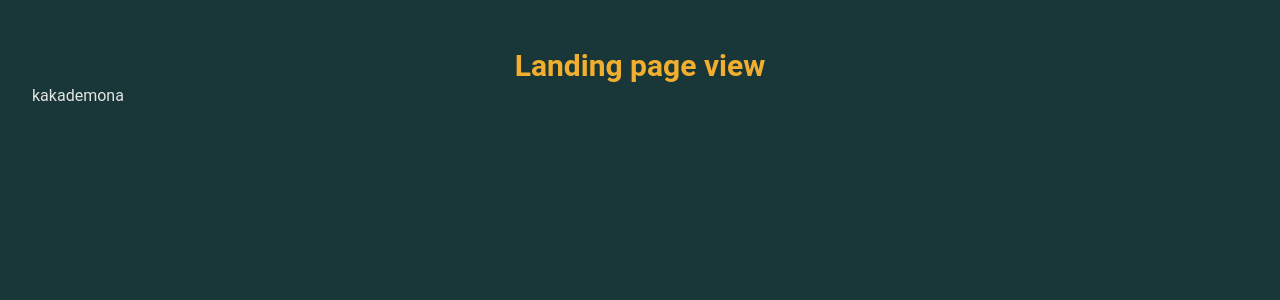
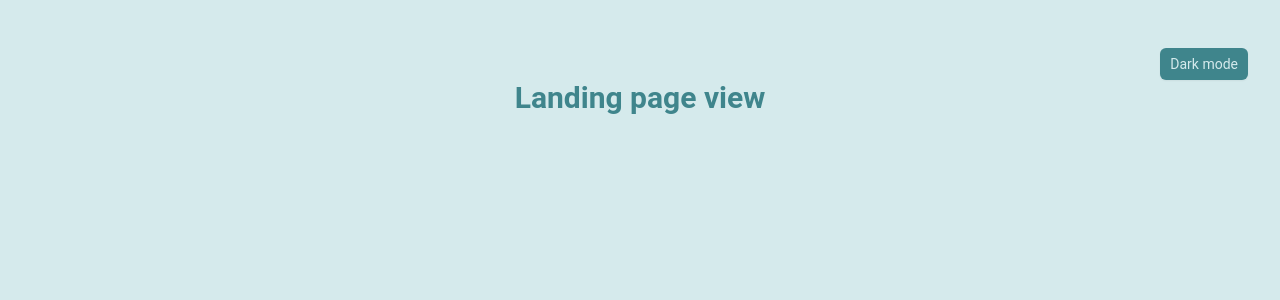
Before and after one commit to rrzadca/simple-messager, an Angular app: page / in a window 1280 px wide. Shown: the top 300 px of the page. Built offline with nearby package versions, Linux system fonts and the light colour scheme.

Commit message:
add dark theme feature

```diff
--- a/src/app/app.component.html
+++ b/src/app/app.component.html
@@ -1,4 +1,6 @@
-<div class="p-4 md:px-8 md:py-12">
+<div class="flex flex-col p-4 md:px-8 md:py-12">
+    <sm-button [variant]="'secondary'" class="self-end" (click)="toggleTheme()">
+        {{ themeButtonLabel$$() }}
+    </sm-button>
     <router-outlet></router-outlet>
-    <span>kakademona</span>
 </div>
--- a/src/app/app.component.ts
+++ b/src/app/app.component.ts
@@ -1,11 +1,18 @@
-import { Component } from '@angular/core';
+import {
+    ChangeDetectionStrategy,
+    Component,
+    computed,
+    inject,
+} from '@angular/core';
 import { CommonModule } from '@angular/common';
 import { RouterOutlet } from '@angular/router';
+import { ButtonComponent } from './components/button/button.component';
+import { ThemeService } from './services/theme.service';
 
 @Component({
     selector: 'app-root',
     standalone: true,
-    imports: [CommonModule, RouterOutlet],
+    imports: [CommonModule, RouterOutlet, ButtonComponent],
     templateUrl: './app.component.html',
     styles: [
         `
@@ -14,7 +21,16 @@ import { RouterOutlet } from '@angular/router';
             }
         `,
     ],
+    changeDetection: ChangeDetectionStrategy.OnPush,
 })
 export class AppComponent {
-    title = 'Simple Messager';
+    private readonly themeService = inject(ThemeService);
+
+    protected themeButtonLabel$$ = computed(() => {
+        return this.themeService.isDarkTheme$$() ? 'Light mode' : 'Dark mode';
+    });
+
+    protected toggleTheme() {
+        this.themeService.toggleTheme();
+    }
 }
--- a/src/app/components/button/button.component.ts
+++ b/src/app/components/button/button.component.ts
@@ -7,7 +7,13 @@ export type ButtonVariant = 'primary' | 'secondary';
     standalone: true,
     imports: [],
     templateUrl: './button.component.html',
-    styleUrl: './button.component.scss',
+    styles: [
+        `
+            :host {
+                display: block;
+            }
+        `,
+    ],
 })
 export class ButtonComponent {
     protected variant$$ = signal<ButtonVariant>('primary');
@@ -22,18 +28,27 @@ export class ButtonComponent {
 
     private getCssClasses(variant: ButtonVariant): string {
         const cssClasses: string[] = [
-            'shadow-sm focus-visible:outline focus-visible:outline-2 focus-visible:outline-offset-2 focus-visible:outline-primary-200',
+            'shadow-sm rounded-md px-2.5 py-1.5 text-sm',
         ];
+        cssClasses.push(
+            'focus-visible:outline focus-visible:outline-2 focus-visible:outline-offset-2 focus-visible:outline-primary-200',
+        );
 
         switch (variant) {
             case 'primary':
                 cssClasses.push(
-                    'text-white bg-primary-700 hover:bg-primary-600 focus-visible:outline-primary-700 dark:text-black dark:bg-primary-700 dark:hover:bg-primary-600 dark:focus-visible:outline-primary-700',
+                    'text-white bg-primary-700 hover:bg-primary-600 focus-visible:outline-primary-700',
+                );
+                cssClasses.push(
+                    'dark:text-black dark:bg-primary-700 dark:hover:bg-primary-600 dark:focus-visible:outline-primary-700',
                 );
                 break;
             case 'secondary':
                 cssClasses.push(
-                    'bg-secondary-800 dark:bg-secondary-200 text-secondary-200 dark:text-secondary-800 hover:bg-secondary-600 dark:hover:bg-secondary-400 focus-visible:outline-secondary-800 dark:focus-visible:outline-secondary-200',
+                    'bg-tertiary-700 text-tertiary-100 hover:bg-tertiary-600 focus-visible:outline-secondary-800',
+                );
+                cssClasses.push(
+                    'dark:bg-tertiary-900 dark:text-primary-100 dark:hover:bg-tertiary-800 dark:focus-visible:outline-secondary-200',
                 );
                 break;
             default:
--- /dev/null
+++ b/src/app/core/stateful-class.ts
@@ -0,0 +1,69 @@
+import { DestroyRef, inject } from '@angular/core';
+import {
+    BehaviorSubject,
+    distinctUntilChanged,
+    filter,
+    map,
+    Observable,
+} from 'rxjs';
+import { takeUntilDestroyed } from '@angular/core/rxjs-interop';
+
+export abstract class StatefulClass<State> {
+    protected readonly destroyRef = inject(DestroyRef);
+
+    private stateInitialized = false;
+    private stateSubject$: BehaviorSubject<State> | undefined;
+
+    get state(): State {
+        return (this.stateSubject$ as any).getValue();
+    }
+
+    get state$(): Observable<State> {
+        return (this.stateSubject$ as any)
+            .asObservable()
+            .pipe(filter((state) => state !== null));
+    }
+
+    protected createState(initialState: State): void {
+        if (this.stateInitialized) {
+            throw new Error(`State already initialized`);
+        }
+        this.stateInitialized = true;
+        this.stateSubject$ = new BehaviorSubject<State>(initialState);
+    }
+
+    protected setState(stateChange: Partial<State>): void {
+        const nextState = {
+            ...this.state,
+            ...stateChange,
+        };
+
+        if (this.stateSubject$) {
+            // eslint-disable-next-line @typescript-eslint/ban-ts-comment
+            // @ts-ignore
+            this.stateSubject$.next(nextState);
+        }
+    }
+
+    protected observeStateChange<Key extends keyof State>(
+        stateProperty: Key,
+    ): Observable<State[Key]> {
+        return this.state$.pipe(
+            filter((state): state is State => !!state),
+            map((state) => state[stateProperty]),
+            distinctUntilChanged(),
+            takeUntilDestroyed(this.destroyRef),
+        );
+    }
+
+    protected mapObservableToState<Key extends keyof State>(
+        stateProperty: Key,
+        stream$: Observable<State[Key]>,
+    ): void {
+        stream$.pipe(takeUntilDestroyed(this.destroyRef)).subscribe((value) => {
+            const stateToUpdate: Partial<State> = {};
+            stateToUpdate[stateProperty] = value;
+            this.setState(stateToUpdate);
+        });
+    }
+}
--- /dev/null
+++ b/src/app/services/local-storage.service.ts
@@ -0,0 +1,22 @@
+import { Injectable } from '@angular/core';
+
+export type LocalStorageKey = 'theme';
+
+@Injectable({ providedIn: 'root' })
+export class LocalStorageService {
+    getItem(key: LocalStorageKey): string | null {
+        return localStorage.getItem(key);
+    }
+
+    setItem(key: LocalStorageKey, value: string): void {
+        localStorage.setItem(key, value);
+    }
+
+    removeItem(key: LocalStorageKey): void {
+        localStorage.removeItem(key);
+    }
+
+    hasKey(key: LocalStorageKey): boolean {
+        return key in localStorage;
+    }
+}
--- /dev/null
+++ b/src/app/services/theme.service.ts
@@ -0,0 +1,41 @@
+import { effect, Inject, inject, Injectable, signal } from '@angular/core';
+import { LocalStorageService } from './local-storage.service';
+import { DOCUMENT } from '@angular/common';
+
+@Injectable({
+    providedIn: 'root',
+})
+export class ThemeService {
+    private readonly localStorageService = inject(LocalStorageService);
+
+    isDarkTheme$$ = signal<boolean>(false);
+
+    constructor(@Inject(DOCUMENT) private readonly document: Document) {
+        effect(() => {
+            this.setTheme(this.isDarkTheme$$());
+        });
+
+        this.initTheme();
+    }
+
+    toggleTheme(): void {
+        this.isDarkTheme$$.set(!this.isDarkTheme$$());
+    }
+
+    private initTheme(): void {
+        const isDarkTheme =
+            this.localStorageService.getItem('theme') === 'dark' ||
+            (!this.localStorageService.hasKey('theme') &&
+                window.matchMedia('(prefers-color-scheme: dark)').matches);
+
+        this.isDarkTheme$$.set(isDarkTheme);
+    }
+
+    private setTheme(isDarkMode: boolean): void {
+        this.localStorageService.setItem(
+            'theme',
+            isDarkMode ? 'dark' : 'light',
+        );
+        this.document.documentElement.classList.toggle('dark', isDarkMode);
+    }
+}
--- a/src/index.html
+++ b/src/index.html
@@ -1,11 +1,28 @@
 <!doctype html>
-<html lang="en" class="dark">
+<html lang="en" class="h-full">
     <head>
         <meta charset="utf-8" />
-        <title>SimpleMessager</title>
+        <title>Simple Messager</title>
         <base href="/" />
         <meta name="viewport" content="width=device-width, initial-scale=1" />
         <link rel="icon" type="image/x-icon" href="favicon.ico" />
+
+        <script>
+            // https://tailwindcss.com/docs/dark-mode
+            // On page load or when changing themes, best to add inline in `head` to avoid FOUC
+
+            /// add this to automatically detect dark mode
+            // || (!('theme' in localStorage) && window.matchMedia('(prefers-color-scheme: dark)').matches)
+            if (
+                localStorage.theme === 'dark' ||
+                (!('theme' in localStorage) &&
+                    window.matchMedia('(prefers-color-scheme: dark)').matches)
+            ) {
+                document.documentElement.classList.add('dark');
+            } else {
+                document.documentElement.classList.remove('dark');
+            }
+        </script>
     </head>
     <body>
         <app-root></app-root>
--- a/src/styles.scss
+++ b/src/styles.scss
@@ -13,7 +13,7 @@ body {
 }
 
 h1 {
-    @apply text-3xl font-bold text-primary-700 dark:text-primary-700;
+    @apply text-3xl font-bold text-tertiary-700 dark:text-primary-700;
 }
 
 h3 {
```
